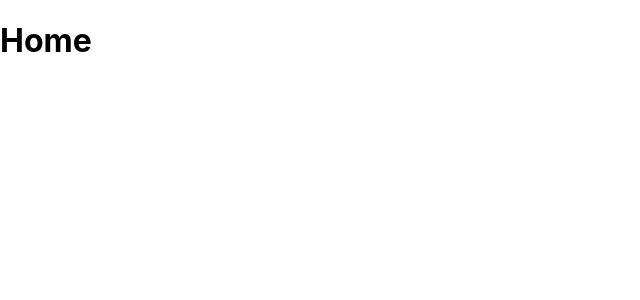
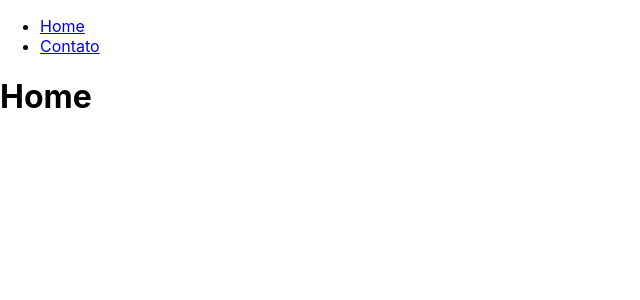
Before and after one commit to LeonardoCosta90/alganews-cms, a React (Create React App) app: page / in a window 1280 px wide. Shown: the top 300 px of the page, without its empty margins (0-640 px from the left). Built offline with nearby package versions, Linux system fonts and the light colour scheme.

Commit message:
feat: view component

```diff
--- a/src/index.tsx
+++ b/src/index.tsx
@@ -1,3 +1,4 @@
+
 import React from 'react';
 import ReactDOM from 'react-dom';
 import './index.css';
@@ -10,6 +11,13 @@ import Contact from './views/Contact.view';
 
 ReactDOM.render(
   <React.StrictMode>
+    <div>
+      <nav>
+        <ul>
+          <li><a href="/">Home</a></li>
+          <li><a href="/contato">Contato</a></li>
+        </ul>
+      </nav>
       <BrowserRouter>
         <Switch>
           <Route path={'/'} exact component={Home} />
@@ -17,6 +25,7 @@ ReactDOM.render(
           <Route component={NotFound404} />
         </Switch>
       </BrowserRouter>
+    </div>
   </React.StrictMode>,
   document.getElementById('root')
 );
```
Lines whose indentation alone changed are shown as unchanged.
